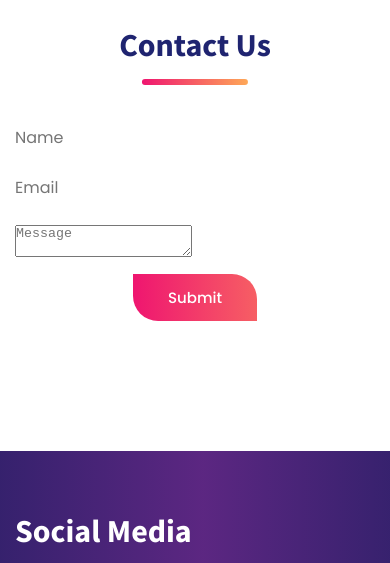
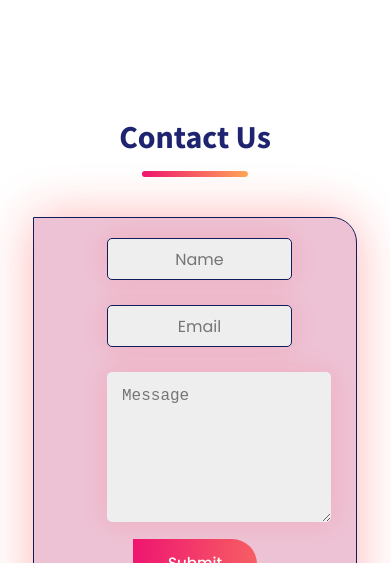
Before and after one commit to JamalMohafil/Sage_Agency, a plain HTML site: page index.html in a window 390 px wide. Shown: the part 4748-5311 px from the top of the page. Drawn offline with nearby package versions, Linux system fonts and the light colour scheme.

Commit message:
Add files via upload

```diff
--- a/assets/css/style.css
+++ b/assets/css/style.css
@@ -321,8 +321,11 @@ body {
   font-size: var(--fs-8);
   font-weight: var(--fw-600);
   padding-block: 12px;
+transition: .5s;
 }
-
+.navbar-link:hover {
+color: var(--amaranth-purple);
+}
 .overlay {
   position: fixed;
   inset: 0;
@@ -1048,3 +1051,142 @@ body {
   .footer-brand { grid-column: auto; }
 
 }
+.contact {
+  margin: 0 auto;
+  width: 70%;
+
+  background: rgba( 182, 12, 83, 0.25 );
+  box-shadow: 0 8px 32px 0 rgba( 31, 38, 135, 0.37 );
+  backdrop-filter: blur( 20px );
+  -webkit-backdrop-filter: blur( 20px );
+  border-radius: 10px;
+  border: 1px solid rgba( 255, 255, 255, 0.18 );
+  padding: 20px 73px;
+  border-radius: 9px;
+  box-shadow: 0 0px 51px rgb(255 26 26 / 32%);
+  text-align: center;
+  position: relative;
+    border-radius: 0 25px;
+
+  border: 1px solid var(--royal-blue-dark);
+  transition: var(--transition-2);
+}
+.contact input[type="text"] {
+  width: 300px;
+  height: 30px;
+  padding: 20px 15px;
+  outline: none;
+  border: none;
+  color: var(--royal-blue-dark);
+  border-radius: 5px;
+  background-color: #eee;
+  margin: auto;
+  text-align: center;
+  box-shadow: 0 0px 27px rgb(255 26 26 / 12%);
+  border: 1px solid var(--royal-blue-dark);
+
+}
+.contact input[type="email"] {
+  width: 300px;
+  height: 30px;
+  padding: 20px 15px;
+  text-align: center  ;
+  outline: none;
+  border: none;
+  margin: auto;
+  color: var(--royal-blue-dark);
+  border-radius: 5px;
+  background-color: #eee;     box-shadow: 0 0px 27px rgb(255 26 26 / 12%);
+  border: 1px solid var(--royal-blue-dark);
+
+}
+.contact textarea {
+  outline: none;
+  border: none;
+  max-width: 450px;
+  min-width: 450px;
+  max-height: 250px;
+  min-height: 250px;
+  padding: 15px;
+  margin: auto;
+  color: var(--royal-blue-dark);
+  border-radius: 5px;
+  background-color: #eee;
+  text-align: start;
+  position: relative;
+  font-size: 16px;
+  border-radius: 5px;      box-shadow: 0 0px 27px rgb(255 26 26 / 12%);
+  border: 1px solid var(--royal-blue-dark);
+overflow-x: hidden;
+}
+::-webkit-scrollbar-thumb{
+  background: var(--amaranth-purple);
+
+}
+::-webkit-scrollbar-thumb:hover {
+  background: hsl(335, 89%, 22%);
+
+}
+::-webkit-scrollbar-track {
+  background: #eee;
+}
+@media (max-width:992px){
+  .contact {
+    margin: 0 auto;
+    width: 85%;
+  }
+}
+@media (max-width:768px){
+  .contact {
+    margin: 0 auto;
+    width:100%;
+  }
+  .contact textarea {
+    outline: none;
+    border: none;
+
+    min-width: 400px;
+    max-width: 400px;
+}
+}
+@media screen and (max-width:550px) {
+  .contact {
+    margin: 0 auto;
+    width: 85%;}
+    .contact textarea {
+      outline: none;
+      border: none;
+      min-width: 264px;
+      max-width: 264px;
+  }
+.contact input{
+  width: 235px !important;
+}
+}
+@media screen and (max-width:480px) {
+  .contact {
+    margin: 0 auto;
+    width: 90%;}
+    .contact textarea {
+      outline: none;
+      border: none;
+      min-width: 224px;
+      min-height: 150px;
+      max-width: 224px;
+      min-height: 150px;
+  }
+  .contact input{
+    width: 185px !important;
+  }
+}
+
+@media screen and (min-width:1230px){
+  .contact p {
+    position: absolute;
+    top: 77% !important;
+    left: 17% !important;
+  }
+}
+.red {
+  color: red;
+}
--- a/index.html
+++ b/index.html
@@ -308,7 +308,7 @@
                   <h3 class="h3 title">Designing</h3>
 
                   <p class="text">
-                    Praesent tincidunt congue est ut hendrerit. Pellentesque et eros sit amet ipsum venenatis.
+                    We will design a website for you and design a list of advertisements for you professionally. We will make sure that everything we designed suits you, and also the designs are paid.
                   </p>
                 </div>
 
```
